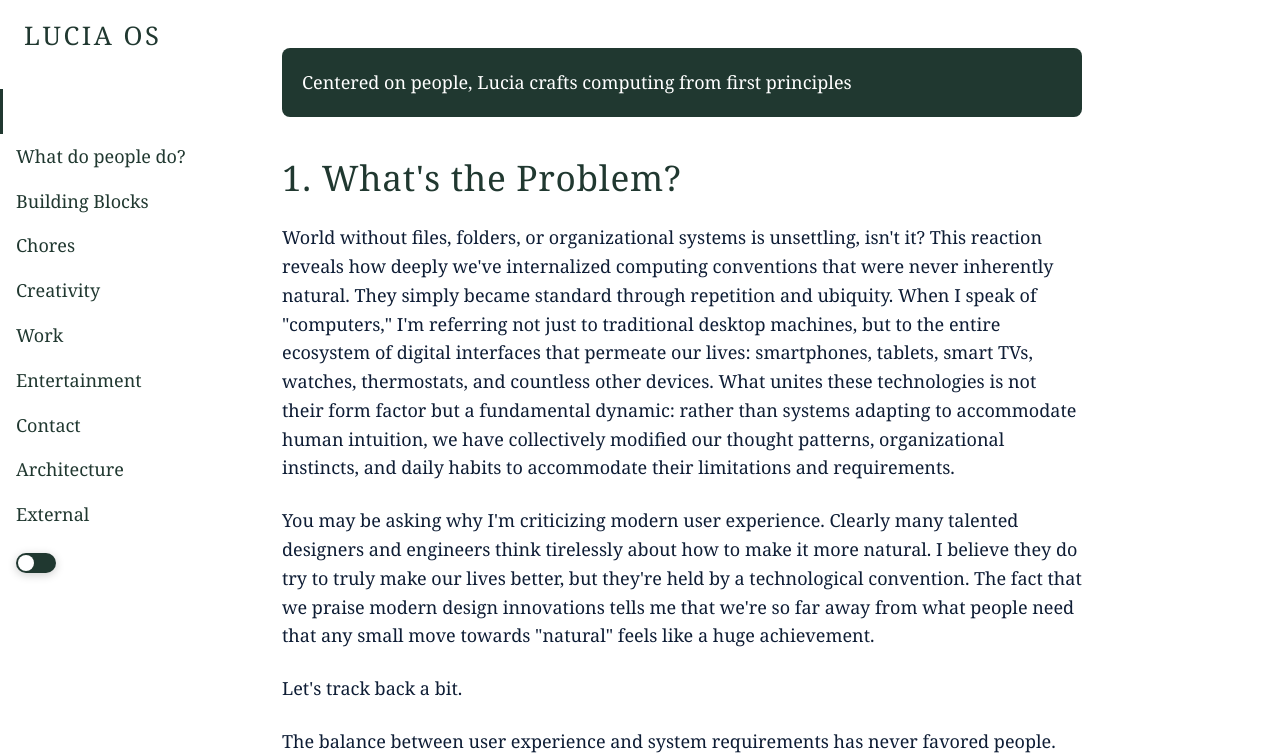
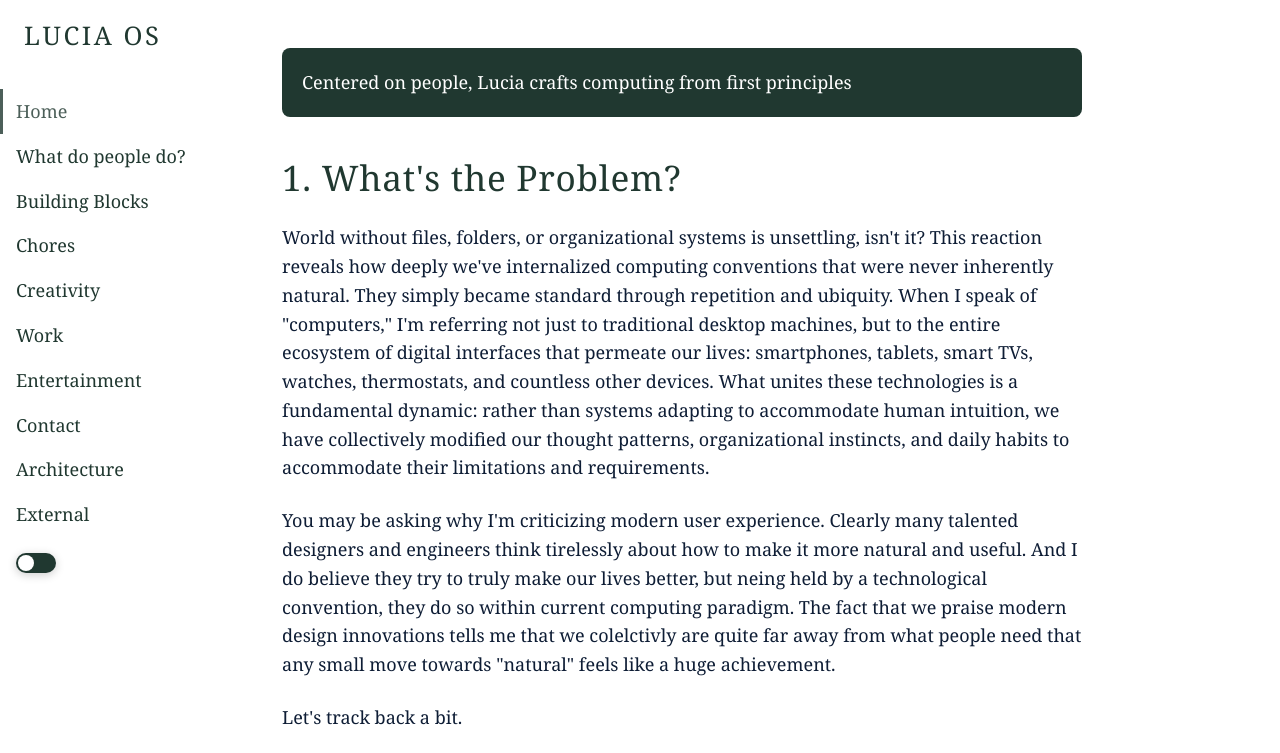
Before and after one commit to dsedov/luciaos_website, an Eleventy site: page index.md in a window 1280 px wide. In both pictures the pointer is over the link "Home". Shown: the top 753 px of the page. Built offline with nearby package versions, Linux system fonts and the light colour scheme; Eleventy itself is replaced by a stand-in of ours; code samples lack their colours; files that its build step writes are made by us from their sources; a web font is replaced by a local one.

Commit message:
style change

```diff
--- a/css/style.css
+++ b/css/style.css
@@ -97,7 +97,8 @@
 }
 
 .nav-links a:hover {
-    color: #ffffff;
+    color: var(--sidebar-text-color);
+    opacity: 0.8;
     background-color: rgba(255, 255, 255, 0.1);
     border-left: 3px solid var(--header-color);
     padding-left: calc(1rem - 3px);
@@ -127,7 +128,8 @@
 }
 
 .sub-nav a:hover {
-    color: #ffffff;
+    color: var(--sidebar-text-color);
+    opacity: 0.8;
     background-color: rgba(255, 255, 255, 0.1);
     border-left: 3px solid var(--header-color);
     padding-left: calc(1rem - 3px);
@@ -222,7 +224,8 @@
 .sidebar a:hover,
 .sidebar a[href^="/"]:hover,
 .sidebar a[href^="#"]:hover {
-    color: #ffffff;
+    color: var(--sidebar-text-color);
+    opacity: 0.8;
 }
 
 /* Keep external links in sidebar red */
--- a/index.md
+++ b/index.md
@@ -11,9 +11,9 @@
 
 ## 1. What's the Problem?
 
-World without files, folders, or organizational systems is unsettling, isn't it? This reaction reveals how deeply we've internalized computing conventions that were never inherently natural. They simply became standard through repetition and ubiquity. When I speak of "computers," I'm referring not just to traditional desktop machines, but to the entire ecosystem of digital interfaces that permeate our lives: smartphones, tablets, smart TVs, watches, thermostats, and countless other devices. What unites these technologies is not their form factor but a fundamental dynamic: rather than systems adapting to accommodate human intuition, we have collectively modified our thought patterns, organizational instincts, and daily habits to accommodate their limitations and requirements.
+World without files, folders, or organizational systems is unsettling, isn't it? This reaction reveals how deeply we've internalized computing conventions that were never inherently natural. They simply became standard through repetition and ubiquity. When I speak of "computers," I'm referring not just to traditional desktop machines, but to the entire ecosystem of digital interfaces that permeate our lives: smartphones, tablets, smart TVs, watches, thermostats, and countless other devices. What unites these technologies is a fundamental dynamic: rather than systems adapting to accommodate human intuition, we have collectively modified our thought patterns, organizational instincts, and daily habits to accommodate their limitations and requirements.
 
-You may be asking why I'm criticizing modern user experience. Clearly many talented designers and engineers think tirelessly about how to make it more natural. I believe they do try to truly make our lives better, but they're held by a technological convention. The fact that we praise modern design innovations tells me that we're so far away from what people need that any small move towards "natural" feels like a huge achievement.
+You may be asking why I'm criticizing modern user experience. Clearly many talented designers and engineers think tirelessly about how to make it more natural and useful. And I do believe they try to truly make our lives better, but neing held by a technological convention, they do so within current computing paradigm. The fact that we praise modern design innovations tells me that we colelctivly are quite far away from what people need that any small move towards "natural" feels like a huge achievement.
 
 Let's track back a bit.
 
```
